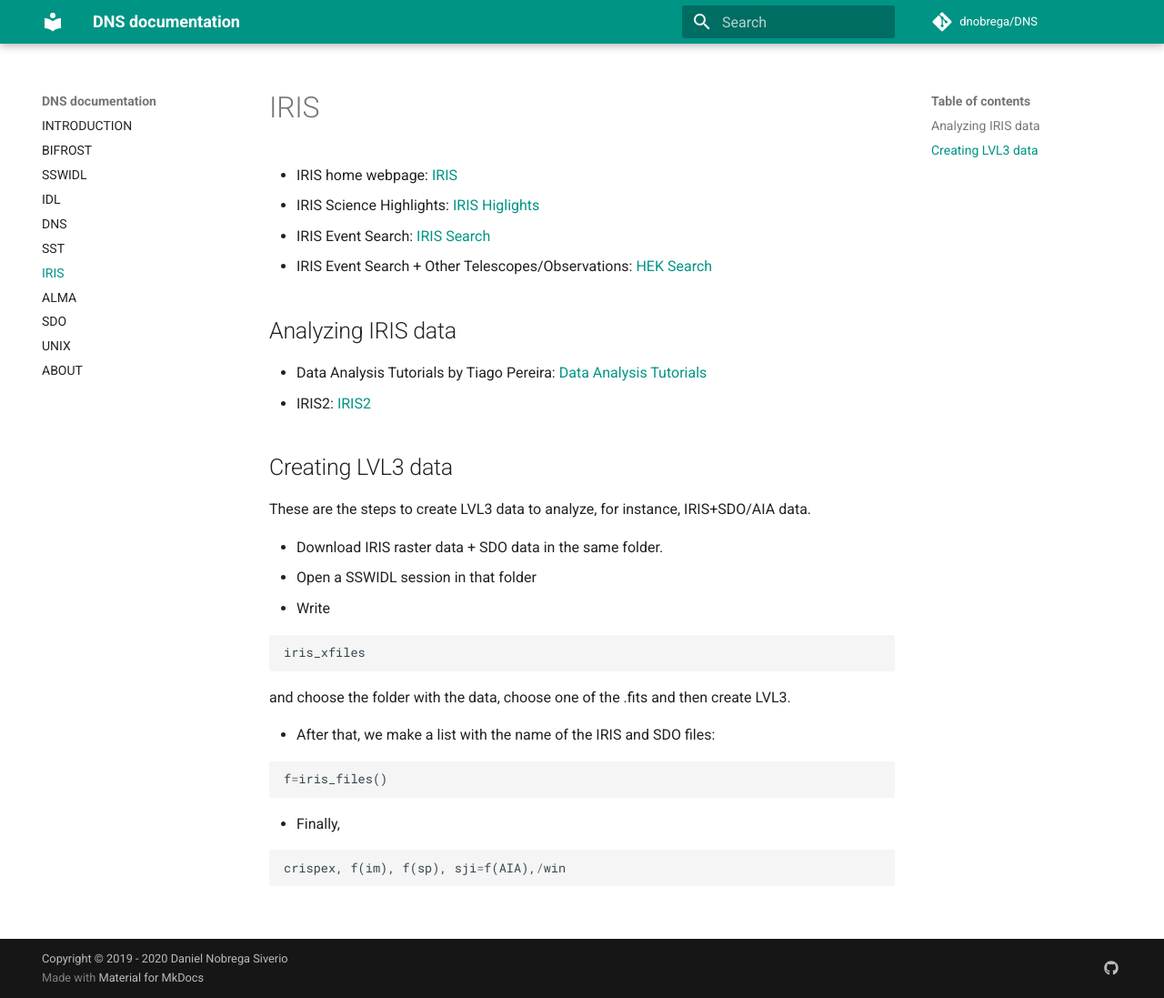
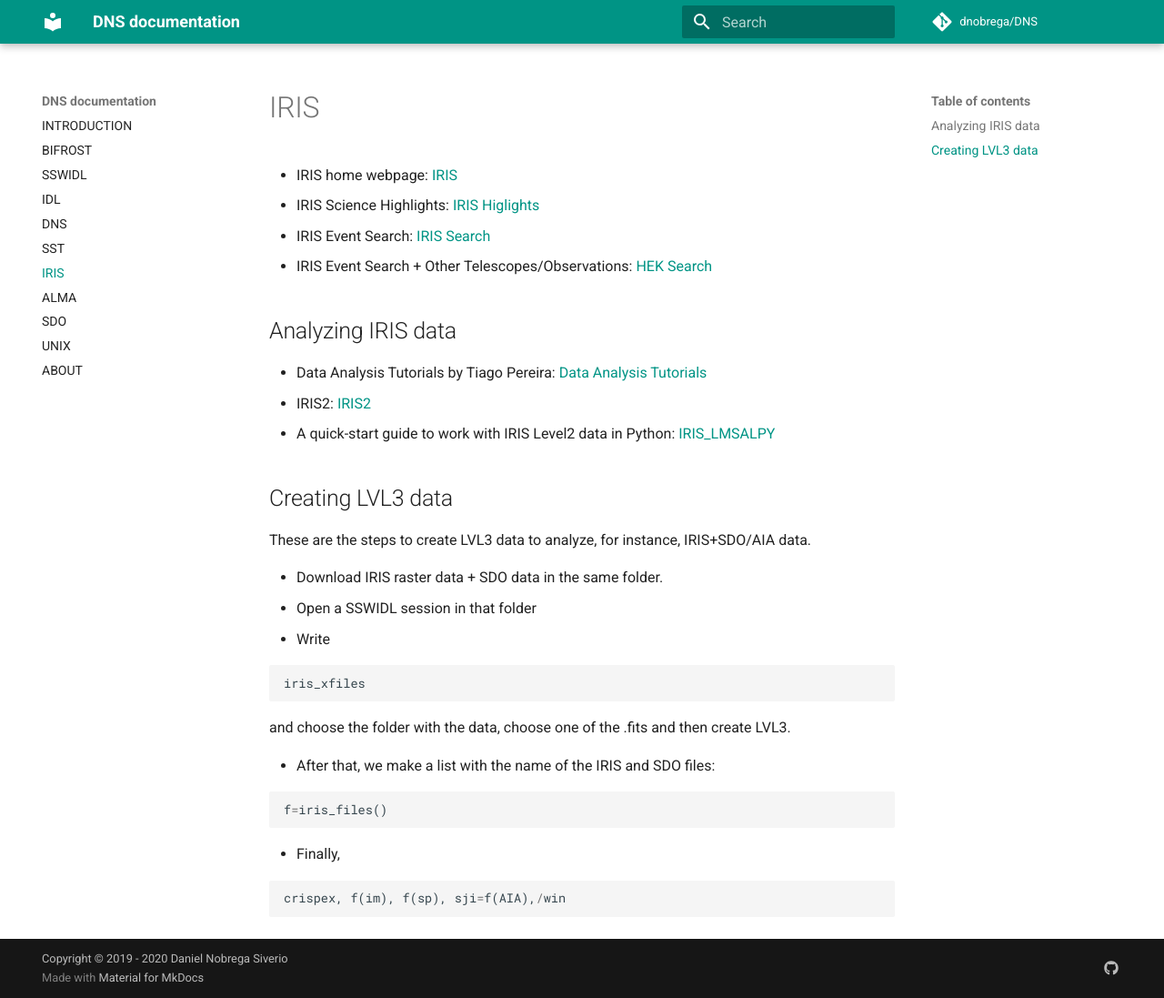
Before and after one commit to dnobrega/DNS, an MkDocs documentation site: the page built from docs/IRIS.md, in a window 1280 px wide and 1097 px high. Shown: the whole window at 91% size. Built offline with MkDocs 1.6.1 and Material for MkDocs 9.7.7, drawn with Linux system fonts in a browser that asks for light colours; comment, search, counter and statistics services are not loaded.

Commit message:
Update IRIS.md

```diff
--- a/docs/IRIS.md
+++ b/docs/IRIS.md
@@ -8,6 +8,7 @@
 ## Analyzing IRIS data
 - Data Analysis Tutorials by Tiago Pereira: [Data Analysis Tutorials](https://folk.uio.no/tiago/iris9/exercises/index.html)
 - IRIS2: [IRIS2](https://iris.lmsal.com/iris2/)
+- A quick-start guide to work with IRIS Level2 data in Python: [IRIS_LMSALPY](https://iris.lmsal.com/itn45/)
 
 
 ## Creating LVL3 data
```
